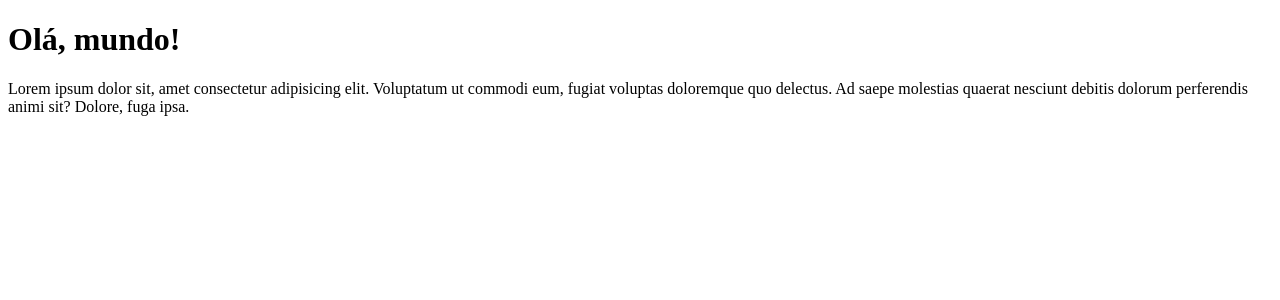
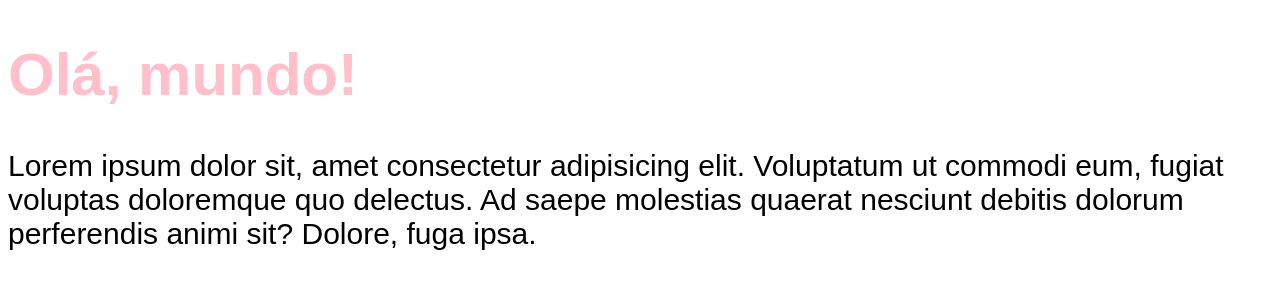
Before and after one commit to Geovanecss/chronos-pomodoro, a React (Vite) app: page / in a window 1280 px wide. Shown: the top 300 px of the page. Built offline with nearby package versions, Linux system fonts and the light colour scheme.

Commit message:
alterando css

```diff
--- a/src/App.tsx
+++ b/src/App.tsx
@@ -1,3 +1,6 @@
+import './styles/themes.css';
+import './styles/global.css';
+
 export function App() {
   console.log('Oi');
 
--- /dev/null
+++ b/src/styles/global.css
@@ -0,0 +1,8 @@
+body {
+    font-family: sans-serif;
+    font-size: 30px;
+}
+
+h1 {
+    color: var(--primary);
+}
--- /dev/null
+++ b/src/styles/themes.css
@@ -0,0 +1,3 @@
+:root {
+  --primary: pink;
+}
```
